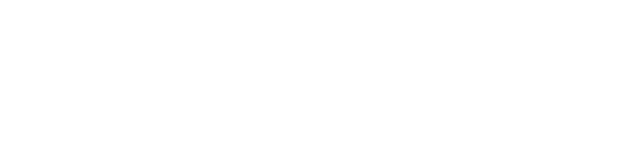
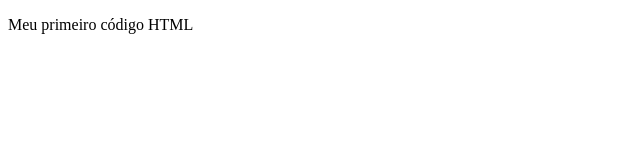
Before and after one commit to ismaelfsjunior/fullstack-exercicio-01, a plain HTML site: page index.html in a window 1280 px wide. Shown: the whole page, without its empty margins (0-640 px from the left). Drawn offline with Linux system fonts and the light colour scheme.

Commit message:
tag <p> no body

```diff
--- a/index.html
+++ b/index.html
@@ -3,9 +3,11 @@
 <head>
     <meta charset="UTF-8">
     <meta name="viewport" content="width=device-width, initial-scale=1.0">
-    <title>Document</title>
+    <title>Exercício 01</title>
 </head>
 <body>
-
+    <p>
+        Meu primeiro código HTML
+    </p>
 </body>
 </html>
```
